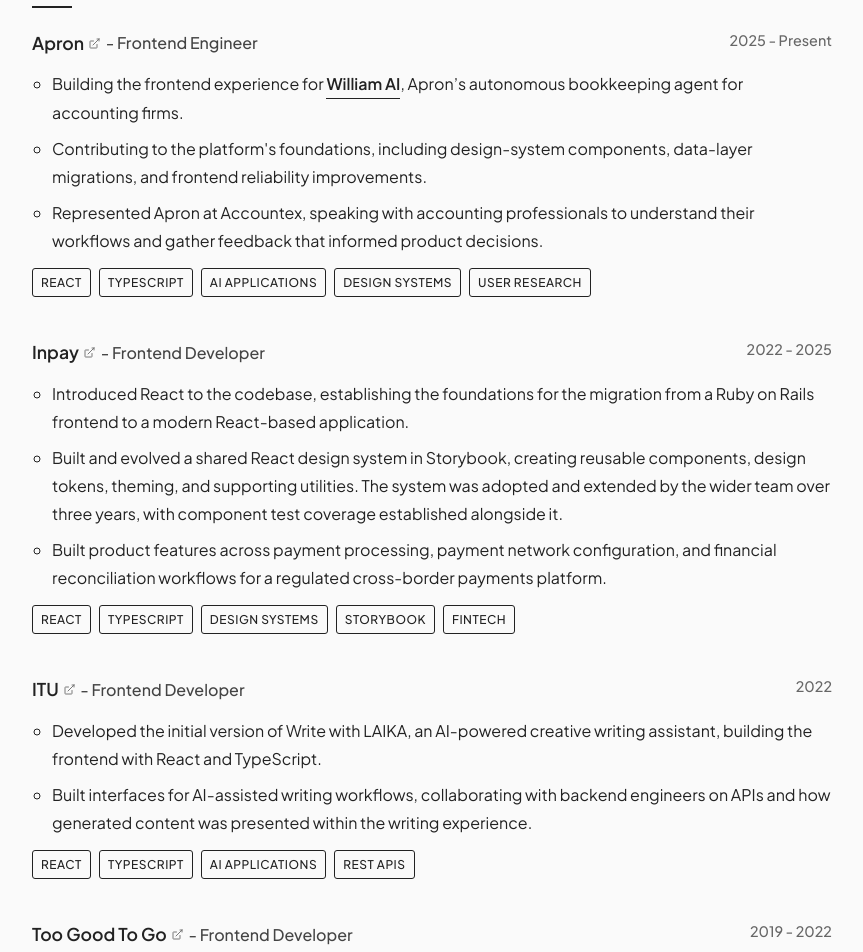
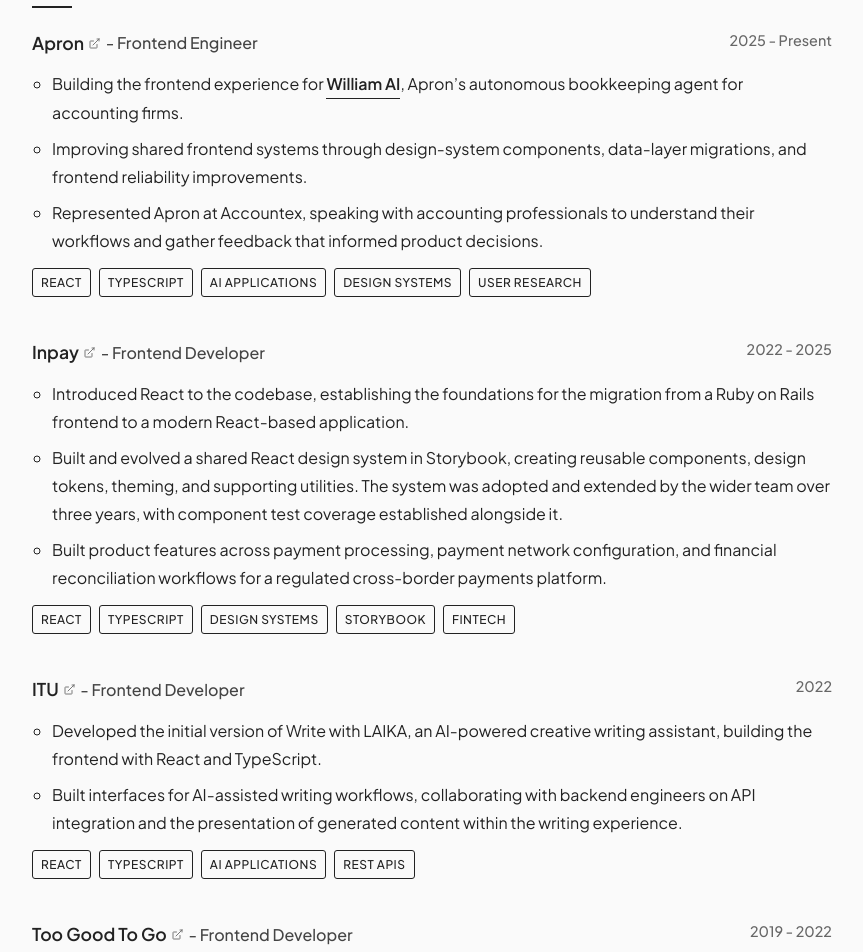
Before and after one commit to w-gluza/portfolio, a Next.js app: page / in a window 1280 px wide. Shown: the part 780-1732 px from the top of the page, without its empty margins (208-1071 px from the left). Built offline with nearby package versions, Linux system fonts and the light colour scheme.

Commit message:
copy update

```diff
--- a/app/data/experience.tsx
+++ b/app/data/experience.tsx
@@ -15,7 +15,7 @@
         </ExternalLink>
         , Apron’s autonomous bookkeeping agent for accounting firms.
       </>,
-      "Contributing to the platform's foundations, including design-system components, data-layer migrations, and frontend reliability improvements.",
+      "Improving shared frontend systems through design-system components, data-layer migrations, and frontend reliability improvements.",
       "Represented Apron at Accountex, speaking with accounting professionals to understand their workflows and gather feedback that informed product decisions.",
     ],
     tags: [
@@ -45,7 +45,7 @@
     period: "2022",
     duties: [
       "Developed the initial version of Write with LAIKA, an AI-powered creative writing assistant, building the frontend with React and TypeScript.",
-      "Built interfaces for AI-assisted writing workflows, collaborating with backend engineers on APIs and how generated content was presented within the writing experience.",
+      "Built interfaces for AI-assisted writing workflows, collaborating with backend engineers on API integration and the presentation of generated content within the writing experience.",
     ],
     tags: ["React", "TypeScript", "AI Applications", "REST APIs"],
   },
```
